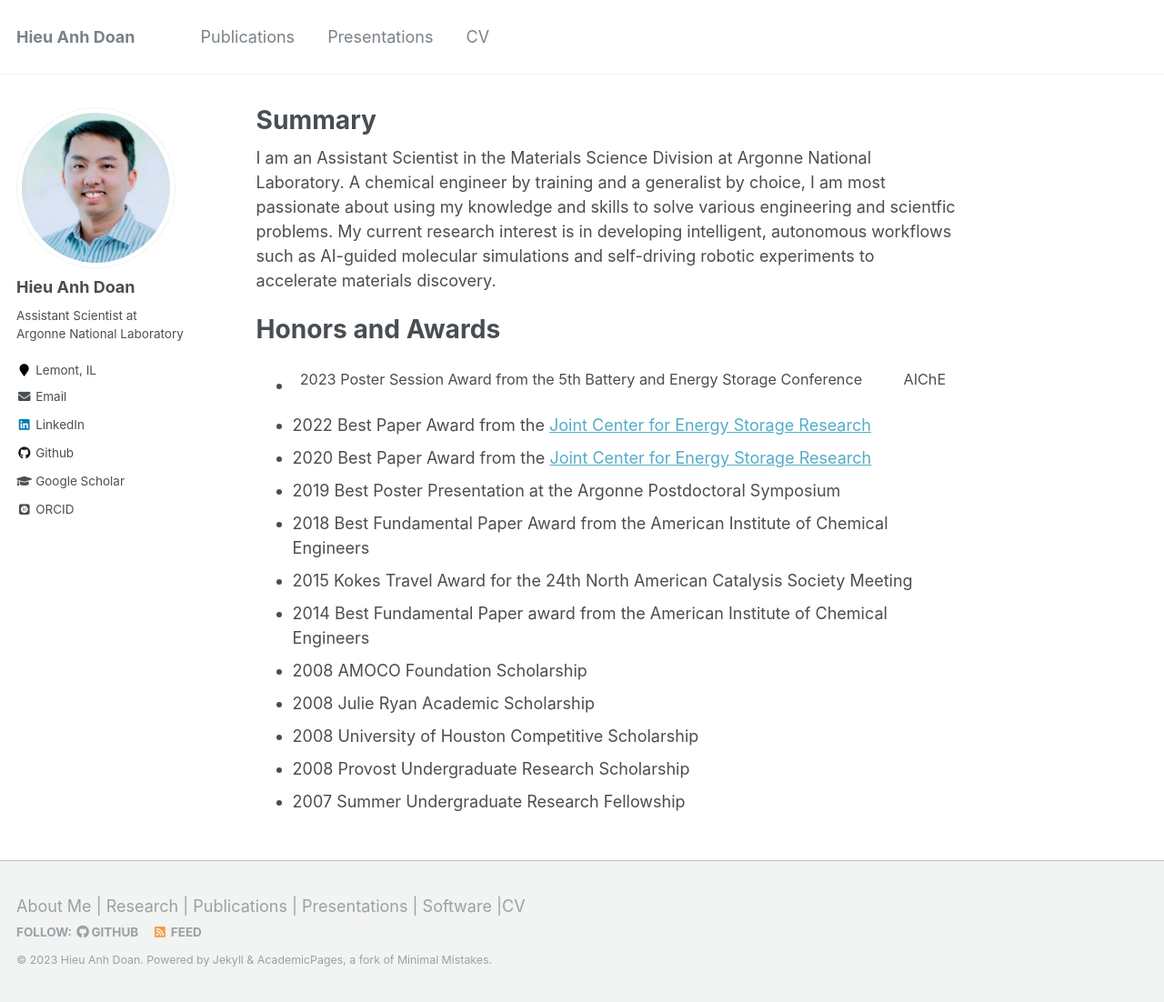
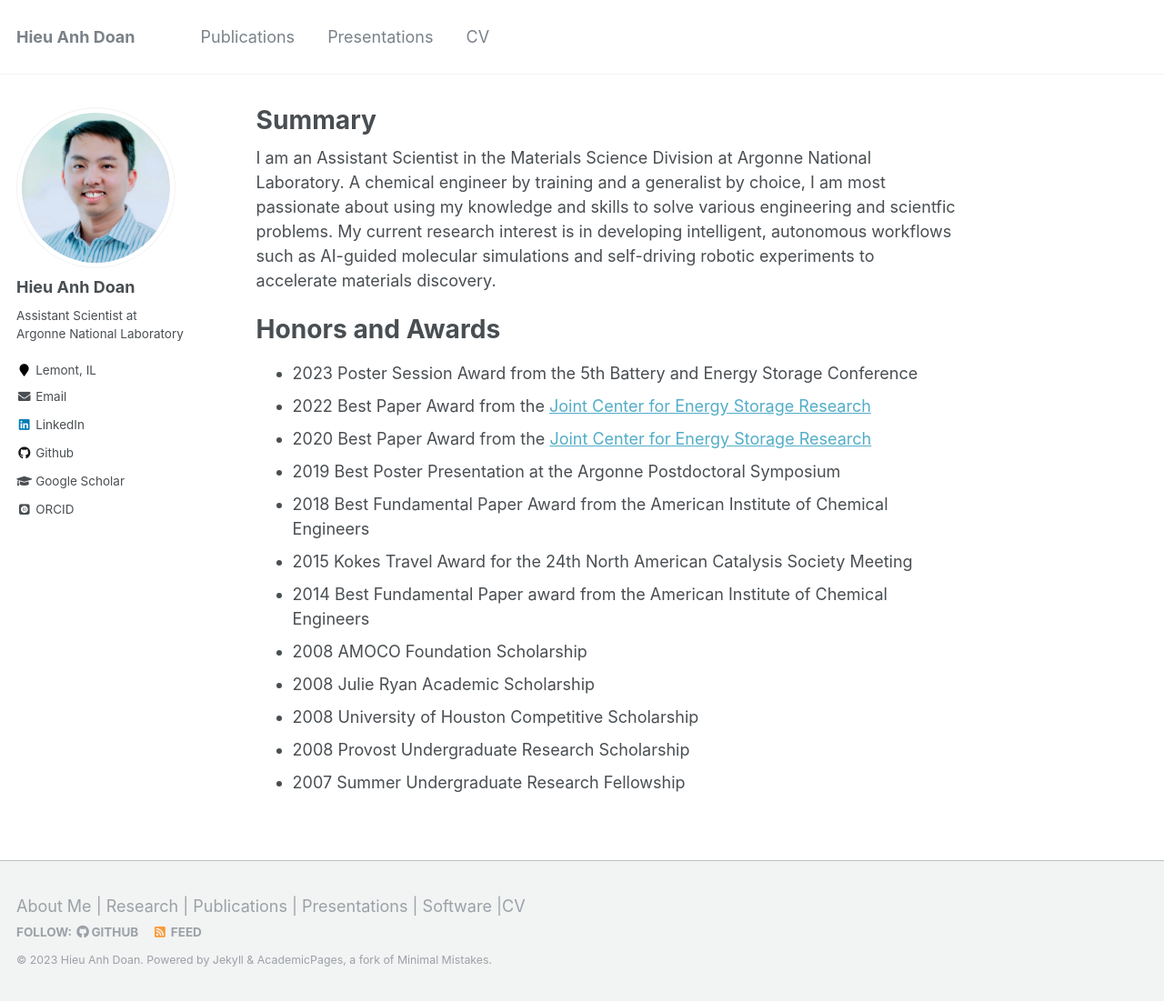
Before and after one commit to hieuadoan/hieuadoan.github.io, a Jekyll site: the page built from _pages/about.md, in a window 1280 px wide and 1102 px high. Shown: the whole window at 91% size. Built offline with Jekyll 4.4.1, drawn with Linux system fonts in a browser that asks for light colours; some web fonts are replaced.

Commit message:
Updated latest award

```diff
--- a/_pages/about.md
+++ b/_pages/about.md
@@ -12,7 +12,7 @@ I am an Assistant Scientist in the Materials Science Division at Argonne Nationa
 
 Honors and Awards
 ===
-- 2023 Poster Session Award from the 5th Battery and Energy Storage Conference | AIChE
+- 2023 Poster Session Award from the 5th Battery and Energy Storage Conference
 - 2022 Best Paper Award from the <a href="https://www.jcesr.org">Joint Center for Energy Storage Research</a>
 - 2020 Best Paper Award from the <a href="https://www.jcesr.org">Joint Center for Energy Storage Research</a>
 - 2019 Best Poster Presentation at the Argonne Postdoctoral Symposium
```
